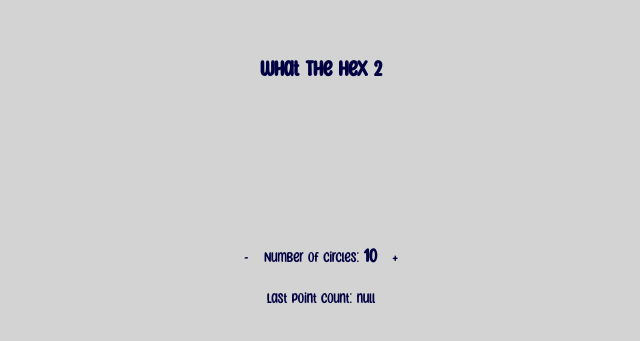
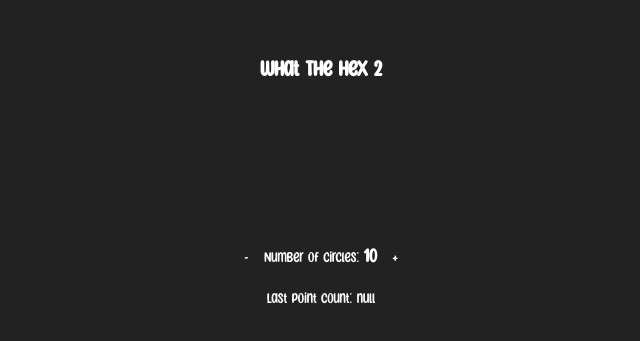
Before and after one commit to WindingNight/What-The-Hex, a website built with Parcel: page index.html in a window 1280 px wide. Shown: the part 219-560 px from the top of the page, without its empty margins (319-959 px from the left). Built offline with nearby package versions, Linux system fonts and the light colour scheme; no server answers.

Commit message:
Update style.css
Changed the style to make it dark-mode compliant.

```diff
--- a/style.css
+++ b/style.css
@@ -1,8 +1,6 @@
-
-
 @font-face {
   font-family: 'Sunnyspells';
-	  src: url('Sunnyspells.woff') format('woff'),
+  src: url('Sunnyspells.woff') format('woff');
 }
 
 body {
@@ -13,11 +11,10 @@
   height: 100vh;
   margin: 0;
   padding: 0;
-	  background-color: lightgray;
-	  color: #000042;
+  background-color: #222;
+  color: #fff;
   font-family: 'Sunnyspells', sans-serif;
 }
-
 
 .title {
   font-size: 24px;
@@ -39,8 +36,8 @@
 
 .circle-row {
   display: flex;
+  flex-wrap: wrap;
   justify-content: center;
-      align-items: center;
 }
 
 .circle {
@@ -49,6 +46,7 @@
   border-radius: 50%;
   margin: 5px 5px;
   cursor: pointer;
+  transition: opacity 0.5s ease;
 }
 
 .hidden {
@@ -71,13 +69,3 @@
   font-size: 1.3em;
   font-weight: bold;
 }
-
-	 .circle-row {
-      display: flex;
-      flex-wrap: wrap;
-      justify-content: center;
-    }
-
-    .circle {
-      transition: opacity 0.5s ease;
-    }
```
Lines whose indentation alone changed are shown as unchanged.
